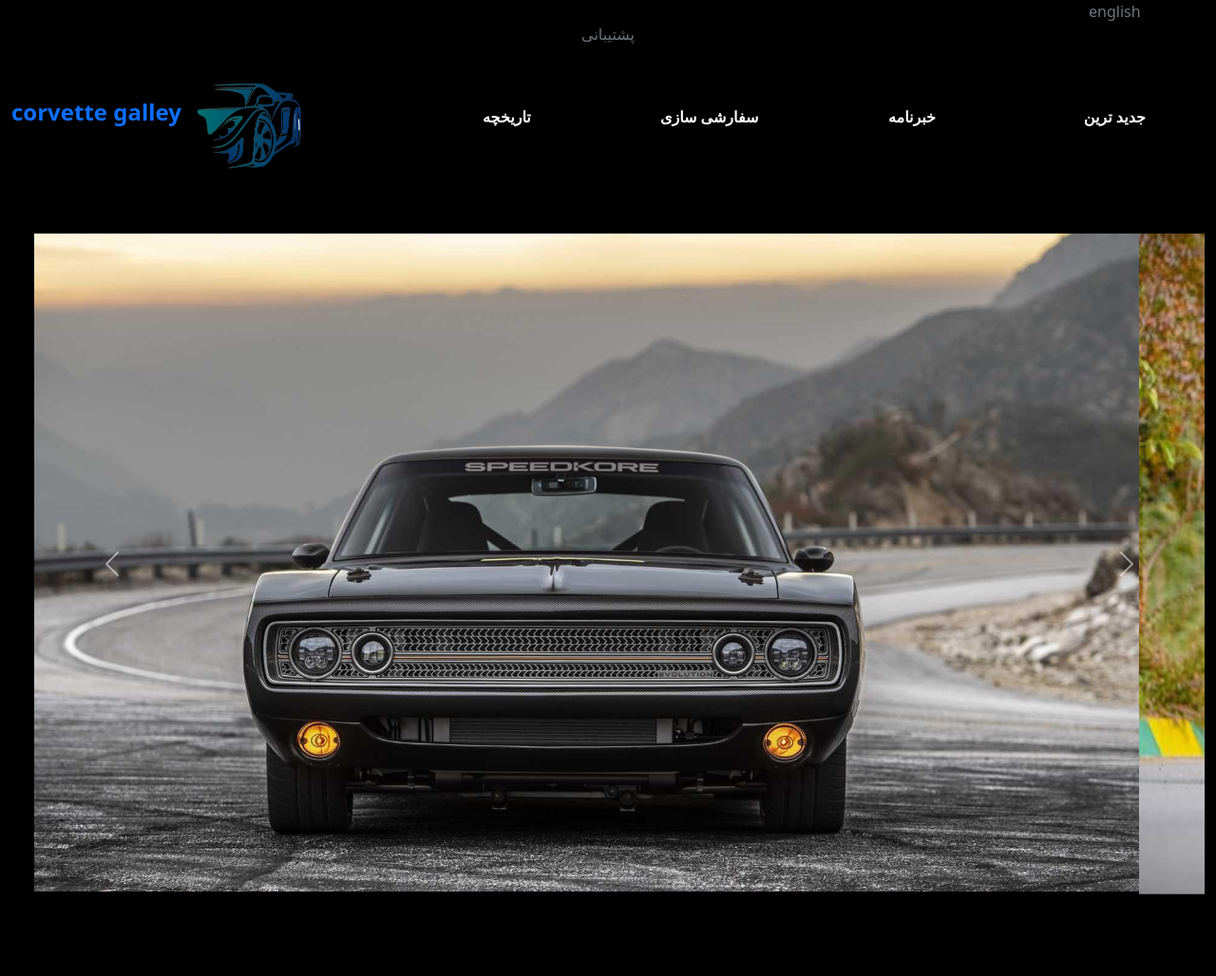
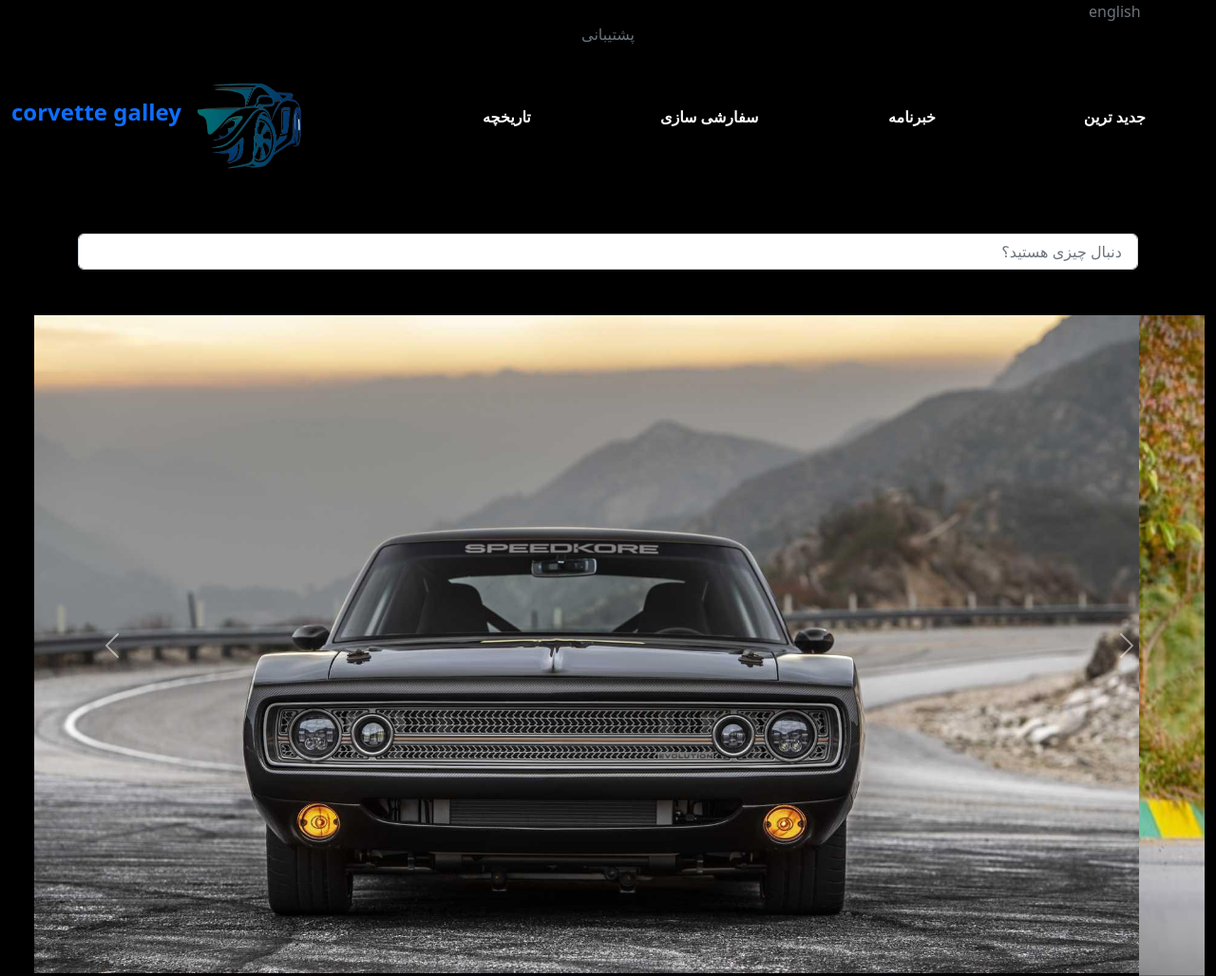
Before and after one commit to rezadeveloperam/car-gallery, a plain HTML site: page project code/index.html in a window 1280 px wide. Shown: the whole page at 95% size. Before the commit the page ends 942 px from the top, so only its background shows below. Drawn offline with nearby package versions, Linux system fonts and the light colour scheme.

Commit message:
add a search box

```diff
--- a/project code/index.html
+++ b/project code/index.html
@@ -42,6 +42,14 @@
             <!-- nav -->
         </div>
 
+        <!-- search box -->
+        <div class="container mt-5 ">
+            <div class="row d-block">
+                <div class="col-12"><input type="search" class="form-control" placeholder=" دنبال چیزی هستید؟"></div>
+            </div>
+        </div>
+        <!-- end search box -->
+
 <!-- slider -->
         <div class="container-fluid  mt-5 w-auto">
             <div class="row w-100 text-center mt-5">
@@ -69,6 +77,8 @@
             </div>
         </div>
         <!-- end slider -->
+
+
     </header>
 
 
```
